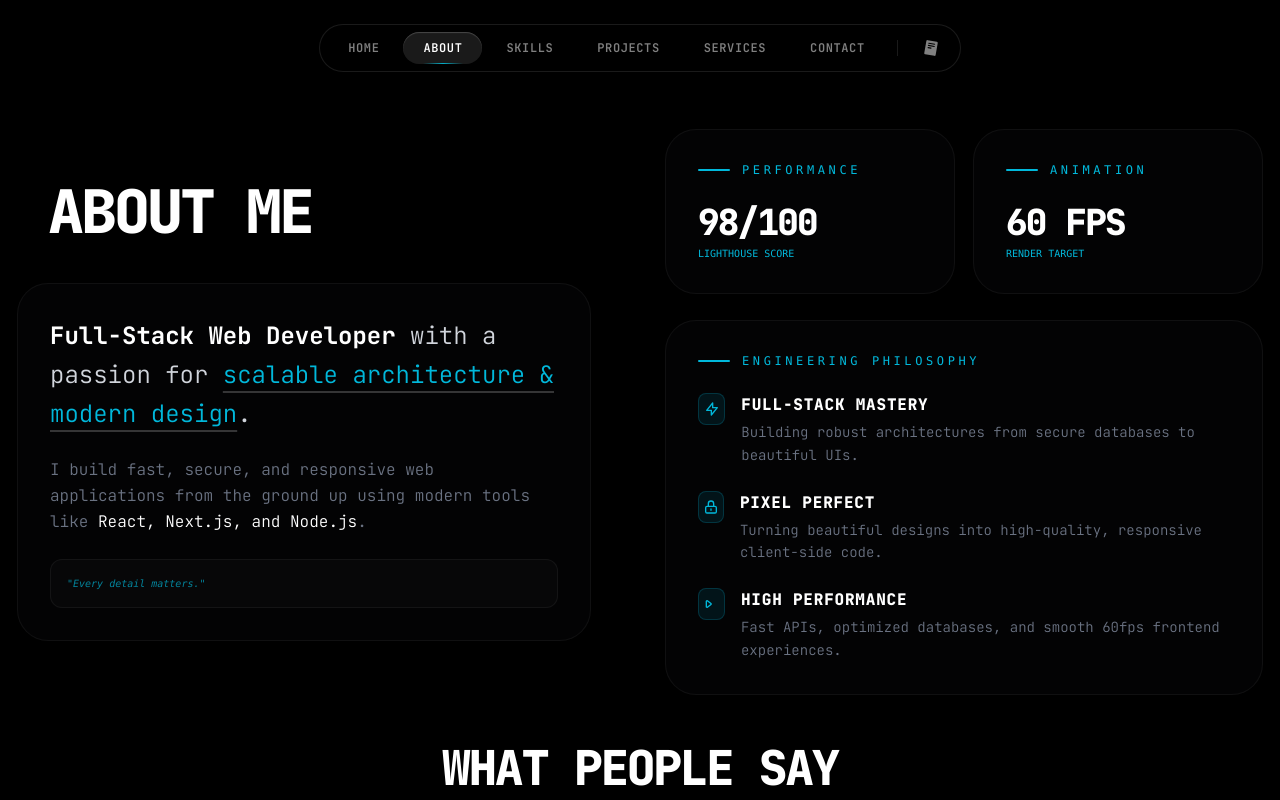
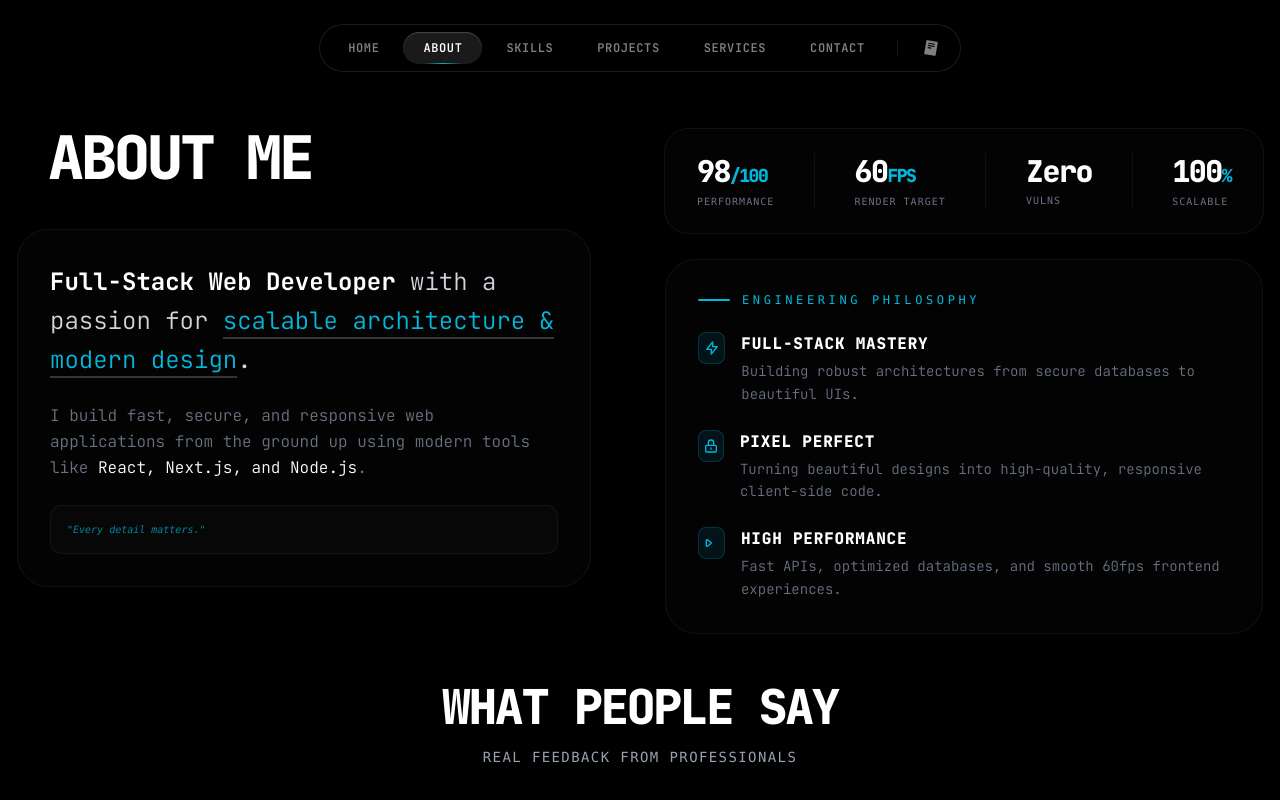
Before and after one commit to Aafaque-Nazir/Portfolio, a React (Vite) app: page /about in a window 1280 px wide. Shown: the top 800 px of the page. Built offline with nearby package versions, Linux system fonts and the light colour scheme.

Commit message:
feat: create About page with interactive components and project philosophy breakdown

```diff
--- a/src/pages/About.jsx
+++ b/src/pages/About.jsx
@@ -61,7 +61,7 @@ const About = () => {
     <section id="about" aria-label="About Aafaque Nazir — Full-Stack Web Developer & Creative Engineer" className="relative w-full min-h-[100svh] flex flex-col justify-center items-center px-4 bg-black pt-24 lg:pt-32 pb-12">
       <div className="w-full max-w-7xl mx-auto relative z-10 flex flex-col h-full justify-center">
 
-        <div className="grid lg:grid-cols-2 gap-8 lg:gap-12 items-center">
+        <div className="grid lg:grid-cols-2 gap-8 lg:gap-12 items-start">
           {/* Left: Identity */}
           <div className="flex flex-col">
             <motion.div
@@ -91,16 +91,34 @@ const About = () => {
 
           {/* Right: Philosophy */}
           <div className="flex flex-col gap-6">
-            {/* Bento Stats */}
-            <div className="grid grid-cols-2 gap-4">
-              <AboutNode title="Performance">
-                <span className="text-4xl font-black text-white tracking-tighter">98/100</span>
-                <p className="text-[10px] font-mono text-cyan-500 uppercase mt-1">Lighthouse Score</p>
-              </AboutNode>
-              <AboutNode title="Animation">
-                <span className="text-4xl font-black text-white tracking-tighter">60 FPS</span>
-                <p className="text-[10px] font-mono text-cyan-500 uppercase mt-1">Render Target</p>
-              </AboutNode>
+            {/* Sleek Stats Strip */}
+            <div className="grid grid-cols-2 lg:flex lg:flex-row lg:flex-nowrap gap-y-8 gap-x-4 sm:gap-6 justify-between w-full py-6 px-6 sm:px-8 bg-zinc-950/40 backdrop-blur-3xl border border-white/5 rounded-3xl relative overflow-hidden group">
+              {/* Animated Glow */}
+              <div className="absolute inset-0 bg-gradient-to-r from-cyan-500/10 via-transparent to-transparent opacity-0 group-hover:opacity-100 transition-opacity duration-700 pointer-events-none" />
+              <div className="absolute inset-0 bg-[linear-gradient(rgba(255,255,255,0.02)_1px,transparent_1px),linear-gradient(90deg,rgba(255,255,255,0.02)_1px,transparent_1px)] bg-[size:10px_10px] pointer-events-none opacity-20" />
+
+              <div className="relative z-10 flex flex-col gap-1">
+                <span className="text-3xl font-black text-white tracking-tighter">98<span className="text-cyan-500 text-lg">/100</span></span>
+                <span className="text-[10px] font-mono text-gray-500 uppercase tracking-widest">Performance</span>
+              </div>
+              <div className="w-[1px] bg-white/5 hidden lg:block self-stretch" />
+
+              <div className="relative z-10 flex flex-col gap-1">
+                <span className="text-3xl font-black text-white tracking-tighter">60<span className="text-cyan-500 text-lg">FPS</span></span>
+                <span className="text-[10px] font-mono text-gray-500 uppercase tracking-widest">Render Target</span>
+              </div>
+              <div className="w-[1px] bg-white/5 hidden lg:block self-stretch" />
+
+              <div className="relative z-10 flex flex-col gap-1">
+                <span className="text-3xl font-black text-white tracking-tighter">Zero</span>
+                <span className="text-[10px] font-mono text-gray-500 uppercase tracking-widest">Vulns</span>
+              </div>
+              <div className="w-[1px] bg-white/5 hidden lg:block self-stretch" />
+
+              <div className="relative z-10 flex flex-col gap-1">
+                <span className="text-3xl font-black text-white tracking-tighter">100<span className="text-cyan-500 text-lg">%</span></span>
+                <span className="text-[10px] font-mono text-gray-500 uppercase tracking-widest">Scalable</span>
+              </div>
             </div>
 
             {/* Philosophy Card */}
```
